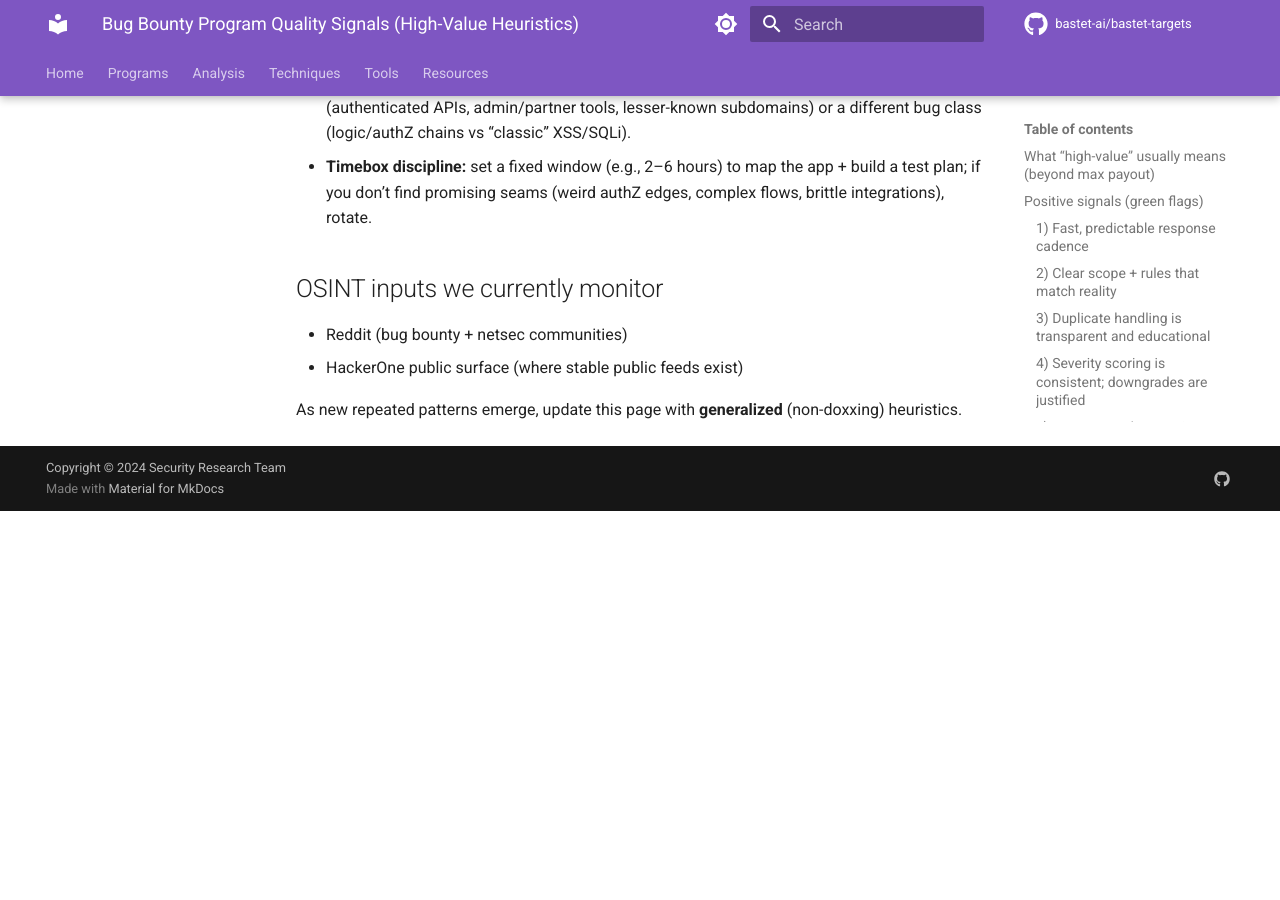
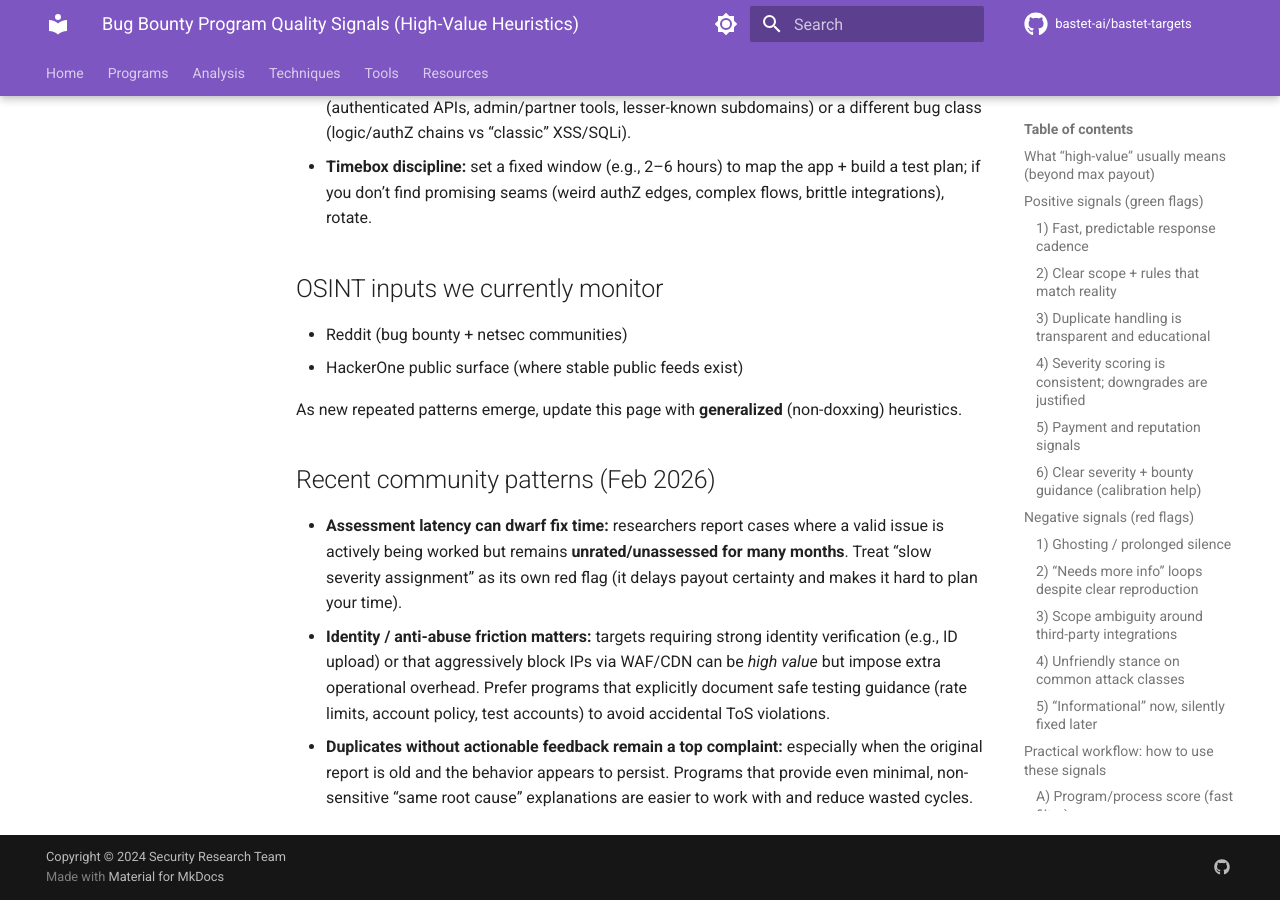
Before and after one commit to bastet-ai/bastet-targets, an MkDocs documentation site: the page built from docs/program-quality-signals.md, in a window 1280 px wide and 900 px high, scrolled down 3824 px. Built offline with MkDocs 1.6.1 and Material for MkDocs 9.7.7, drawn with Linux system fonts in a browser that asks for light colours; comment, search, counter and statistics services are not loaded; before the commit the page ends 4335 px from its top, so only the background shows below that.

Commit message:
Update program quality signals (Feb 2026 community patterns)

```diff
--- a/docs/program-quality-signals.md
+++ b/docs/program-quality-signals.md
@@ -127,3 +127,9 @@ These are *not* “program quality” per se, but they strongly affect expected
 - HackerOne public surface (where stable public feeds exist)
 
 As new repeated patterns emerge, update this page with **generalized** (non-doxxing) heuristics.
+
+## Recent community patterns (Feb 2026)
+
+- **Assessment latency can dwarf fix time:** researchers report cases where a valid issue is actively being worked but remains **unrated/unassessed for many months**. Treat “slow severity assignment” as its own red flag (it delays payout certainty and makes it hard to plan your time).
+- **Identity / anti-abuse friction matters:** targets requiring strong identity verification (e.g., ID upload) or that aggressively block IPs via WAF/CDN can be *high value* but impose extra operational overhead. Prefer programs that explicitly document safe testing guidance (rate limits, account policy, test accounts) to avoid accidental ToS violations.
+- **Duplicates without actionable feedback remain a top complaint:** especially when the original report is old and the behavior appears to persist. Programs that provide even minimal, non-sensitive “same root cause” explanations are easier to work with and reduce wasted cycles.
```
